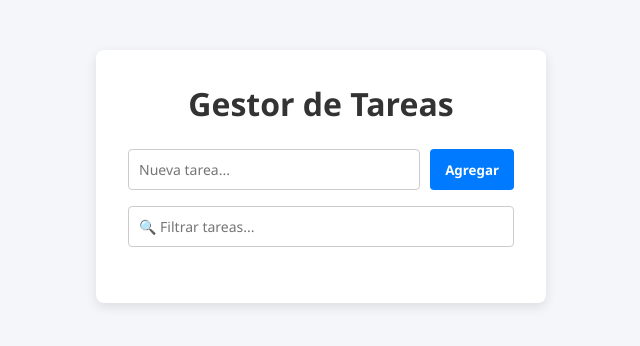
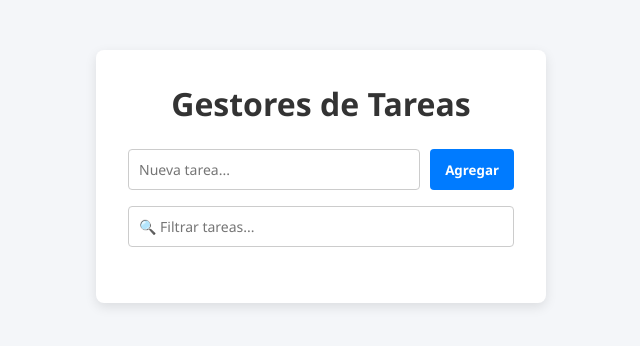
Before and after one commit to triplesiete677-lgtm/DataCenter, a plain HTML site: page frontend/index.html in a window 1280 px wide. Shown: the whole page, without its empty margins (319-959 px from the left). Drawn offline with Linux system fonts and the light colour scheme; no server answers.

Commit message:
Actualizar titulo a Gestores de tareas y ajustar estilos

```diff
--- a/frontend/index.html
+++ b/frontend/index.html
@@ -8,7 +8,7 @@
 </head>
 <body>
   <div class="container">
-    <h1>Gestor de Tareas</h1>
+    <h1>Gestores de Tareas</h1>
 
     <!-- Formulario para agregar -->
     <form id="task-form">
```
